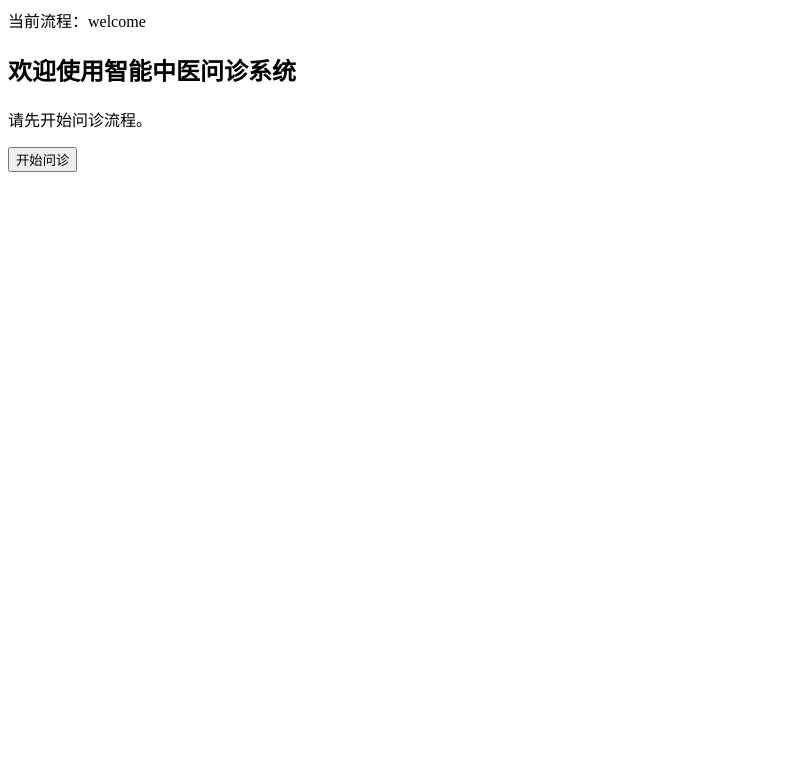
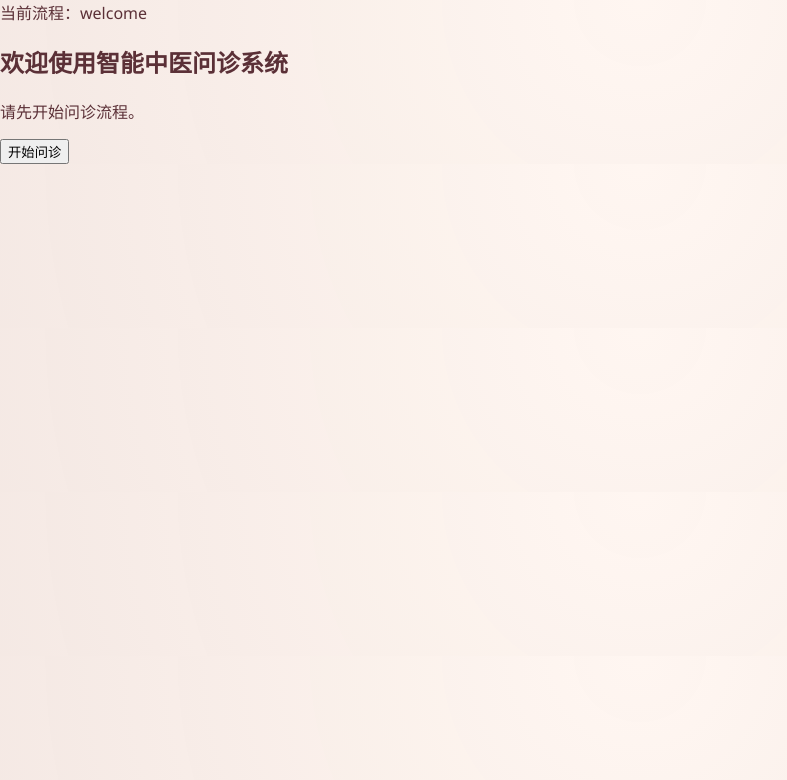
Before and after one commit to KleeCat/Consultation-System, a Vue app in the folder frontend/: page /patient/welcome in a window 1280 px wide. Shown: the top 780 px of the page, without its empty margins (0-787 px from the left). Built offline with nearby package versions, Linux system fonts and the light colour scheme.

Commit message:
feat(frontend): 新增患者端主题基线与阶段配置

```diff
--- /dev/null
+++ b/frontend/src/assets/patient-theme.css
@@ -0,0 +1,26 @@
+:root {
+  --patient-page-gap: 20px;
+  --patient-card-padding: 24px;
+  --patient-card-radius: 24px;
+  --patient-button-radius: 16px;
+  --patient-button-height: 48px;
+  --patient-card-bg: rgba(255, 252, 251, 0.96);
+  --patient-accent: #b55b6d;
+  --patient-accent-strong: #d37b8e;
+  --patient-text-strong: #5b3037;
+  --patient-text-muted: #7d6166;
+  --patient-line: rgba(164, 118, 126, 0.16);
+  --patient-shadow: 0 18px 36px rgba(111, 59, 69, 0.08);
+  --patient-success: #4f8d63;
+  --patient-warning: #a86a3f;
+  --patient-error: #b54861;
+}
+
+body {
+  margin: 0;
+  background:
+    radial-gradient(circle at top, rgba(255, 246, 241, 0.98), rgba(244, 233, 228, 0.96)),
+    #f7efeb;
+  color: var(--patient-text-strong);
+  font-family: 'Segoe UI', 'PingFang SC', 'Microsoft YaHei', sans-serif;
+}
--- a/frontend/src/main.ts
+++ b/frontend/src/main.ts
@@ -2,6 +2,7 @@ import { createApp } from 'vue'
 import { createPinia } from 'pinia'
 
 import App from './App.vue'
+import './assets/patient-theme.css'
 import { buildWebRouter } from './router'
 
 const app = createApp(App)
```
Also changed, not shown: frontend/src/constants/patientStages.ts (added, +66 -0 lines), 1 other file (tests, documents, lock files or other folders).
